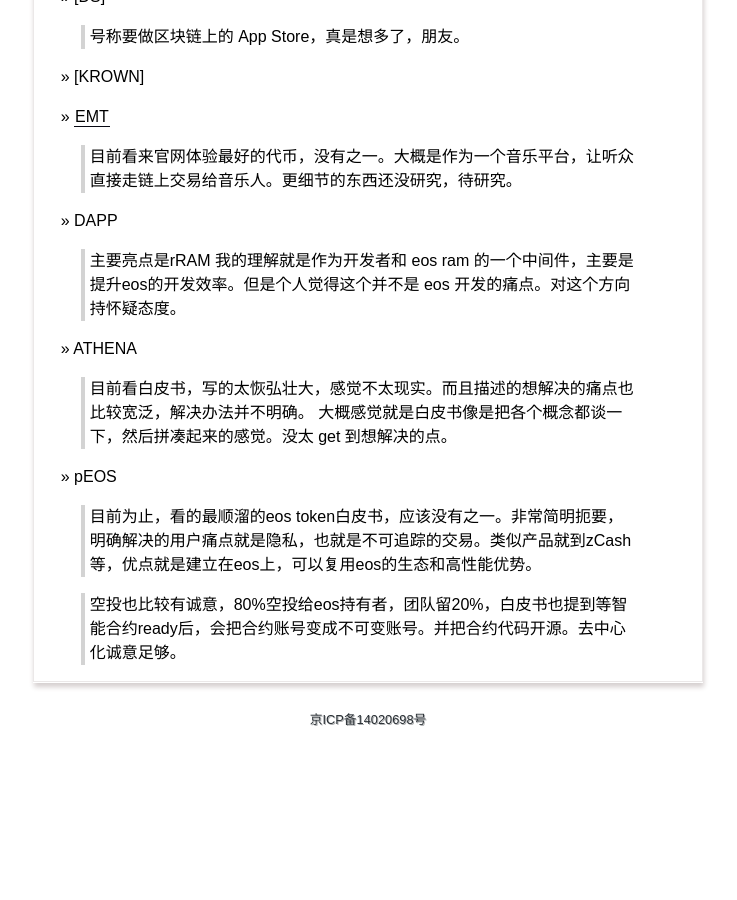
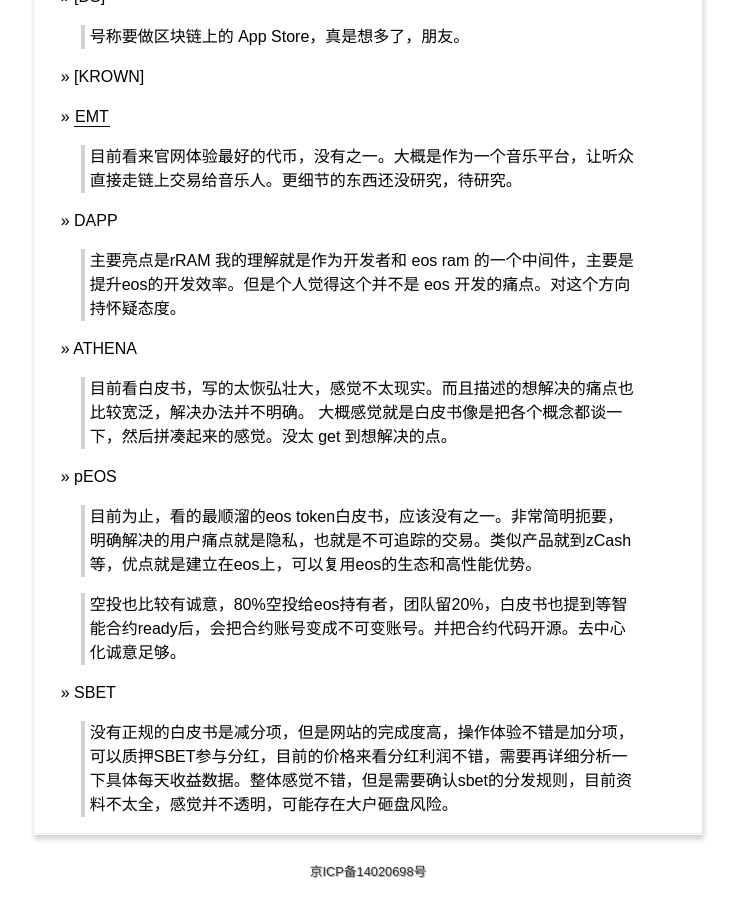
Before and after one commit to yanyiwu/blog, a Jekyll site: the page built from eostokens.md, in a window 1280 px wide and 900 px high, scrolled down 1327 px. Shown: the whole window, without its empty margins (272-1009 px from the left). Built offline with Jekyll 4.4.1, drawn with Linux system fonts in a browser that asks for light colours; Markdown is read by kramdown in place of the engine named in the settings; comment, search, counter and statistics services are not loaded; before the commit the page ends 2075 px from its top, so only the background shows below that.

Commit message:
[token] SBET

```diff
--- a/eostokens.md
+++ b/eostokens.md
@@ -77,3 +77,7 @@ title: EOS-Tokens白皮书分析专栏
 > 目前为止，看的最顺溜的eos token白皮书，应该没有之一。非常简明扼要，明确解决的用户痛点就是隐私，也就是不可追踪的交易。类似产品就到zCash等，优点就是建立在eos上，可以复用eos的生态和高性能优势。
 
 > 空投也比较有诚意，80%空投给eos持有者，团队留20%，白皮书也提到等智能合约ready后，会把合约账号变成不可变账号。并把合约代码开源。去中心化诚意足够。
+
+&raquo; SBET
+
+> 没有正规的白皮书是减分项，但是网站的完成度高，操作体验不错是加分项，可以质押SBET参与分红，目前的价格来看分红利润不错，需要再详细分析一下具体每天收益数据。整体感觉不错，但是需要确认sbet的分发规则，目前资料不太全，感觉并不透明，可能存在大户砸盘风险。
```
